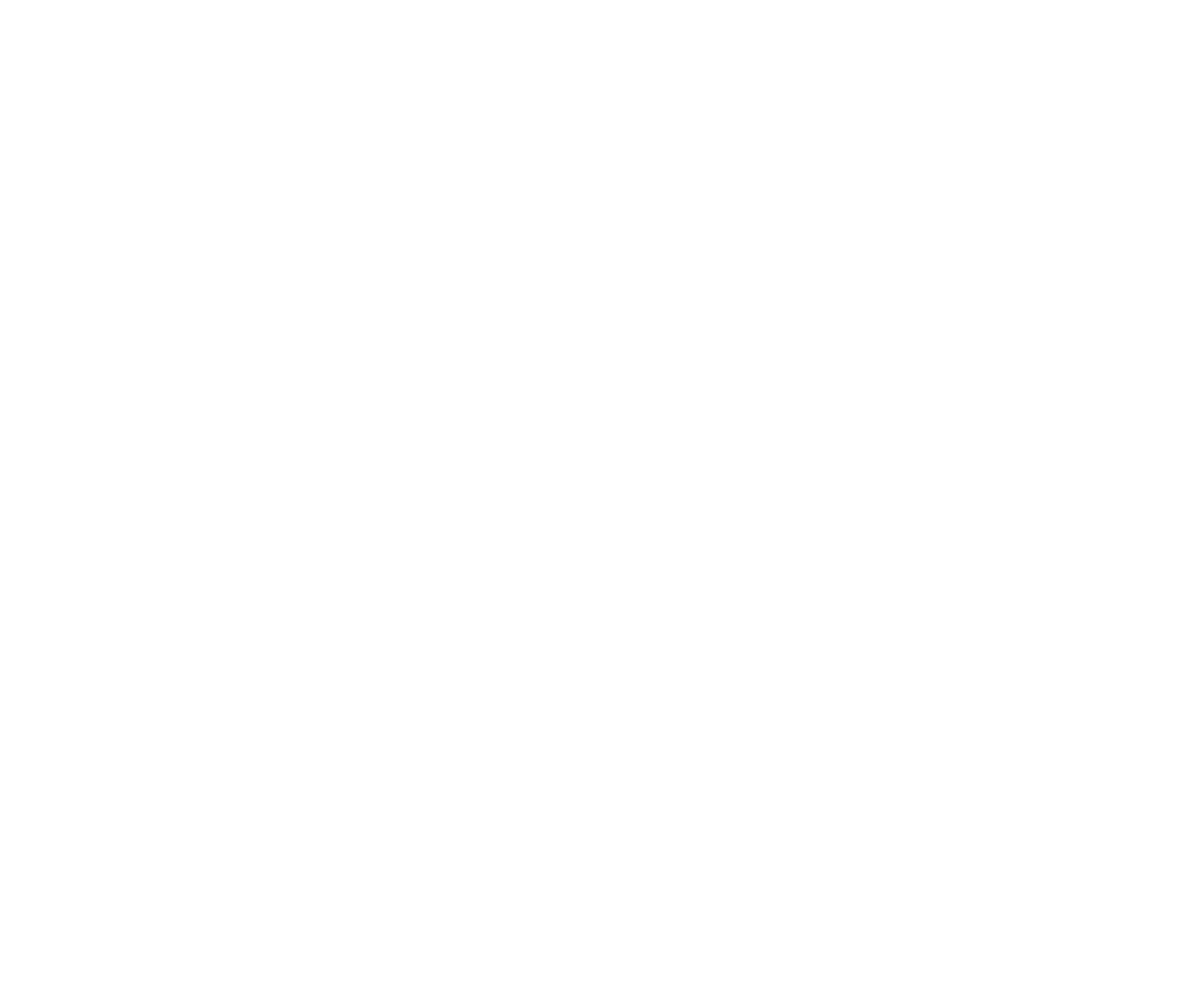
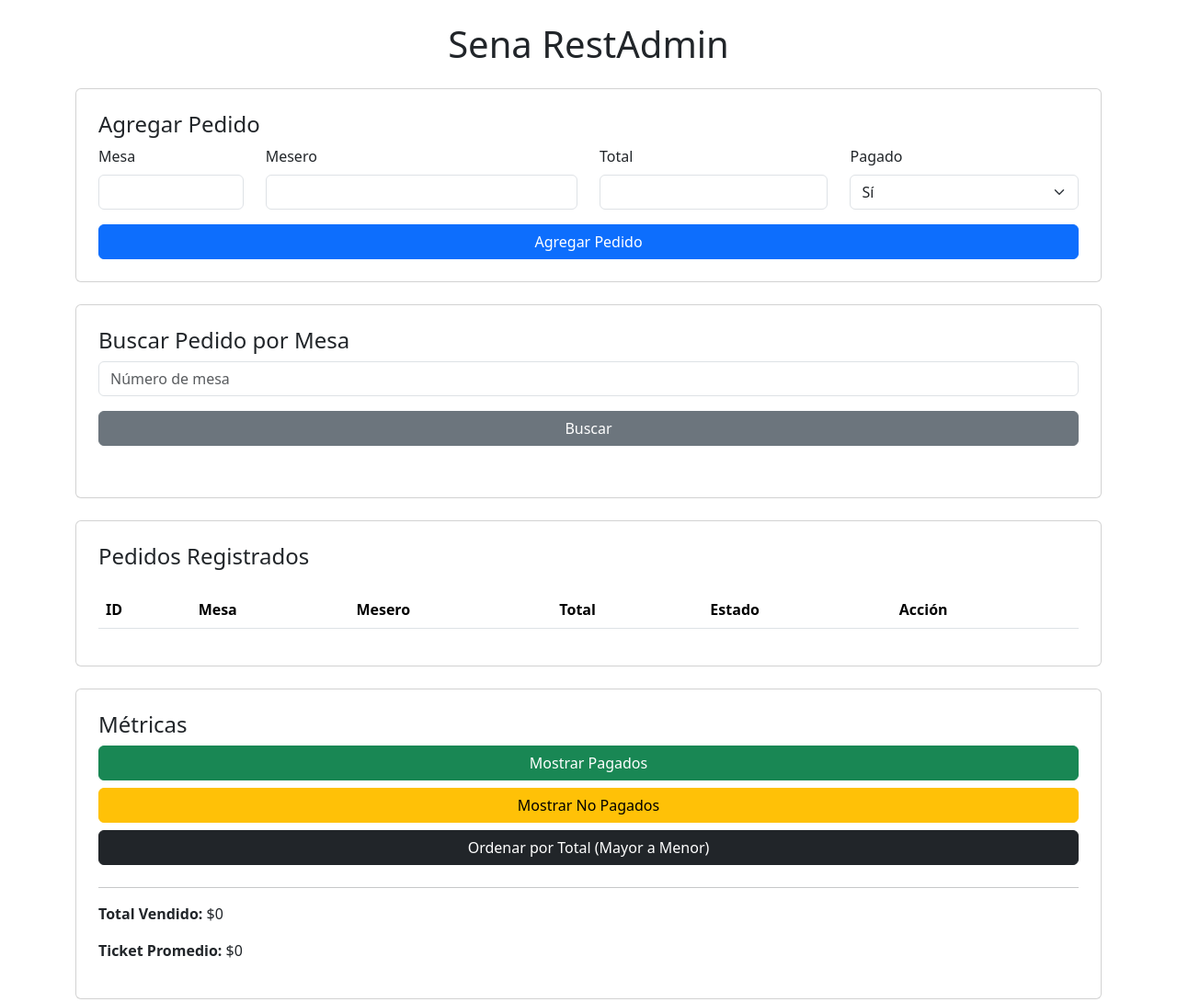
Before and after one commit to AlejandroLondonoValle/Sena-RestAdmin, a plain HTML site: page index.html in a window 1280 px wide. Shown: the whole page at 92% size. Before the commit the page ends 800 px from the top, so only its background shows below. Drawn offline with nearby package versions, Linux system fonts and the light colour scheme.

Commit message:
Se hace la estructura de html principal con estilos de bootstrap

```diff
--- a/index.html
+++ b/index.html
@@ -1,11 +1,85 @@
 <!DOCTYPE html>
-<html lang="en">
+<html lang="es">
 <head>
     <meta charset="UTF-8">
     <meta name="viewport" content="width=device-width, initial-scale=1.0">
     <title>Sena RestAdmin</title>
+    <link rel="stylesheet"
+          href="https://cdn.jsdelivr.net/npm/bootstrap@5.3.2/dist/css/bootstrap.min.css">
+    <link rel="stylesheet" href="src/css/styles.css">
 </head>
-<body>
+<body class="p-4">
 
+    <div class="container">
+        <h1 class="mb-4 text-center">Sena RestAdmin</h1>
+        <div class="card p-4 mb-4">
+            <h4>Agregar Pedido</h4>
+            <form id="formPedido">
+                <div class="row">
+                    <div class="col-md-2">
+                        <label class="form-label">Mesa</label>
+                        <input type="number" id="mesa" class="form-control" required>
+                    </div>
+
+                    <div class="col-md-4">
+                        <label class="form-label">Mesero</label>
+                        <input type="text" id="mesero" class="form-control" required>
+                    </div>
+
+                    <div class="col-md-3">
+                        <label class="form-label">Total</label>
+                        <input type="number" id="total" class="form-control" required>
+                    </div>
+
+                    <div class="col-md-3">
+                        <label class="form-label">Pagado</label>
+                        <select id="pagado" class="form-select">
+                            <option value="true">Sí</option>
+                            <option value="false">No</option>
+                        </select>
+                    </div>
+                </div>
+
+                <button class="btn btn-primary mt-3 w-100">Agregar Pedido</button>
+            </form>
+        </div>
+        <div class="card p-4 mb-4">
+            <h4>Buscar Pedido por Mesa</h4>
+            <input type="number" id="buscarMesa" class="form-control mb-3" placeholder="Número de mesa">
+            <button class="btn btn-secondary w-100" onclick="buscarPorMesa()">Buscar</button>
+
+            <ul id="resultadoBusqueda" class="mt-3"></ul>
+        </div>
+        <div class="card p-4 mb-4">
+            <h4>Pedidos Registrados</h4>
+            <table class="table table-striped mt-3">
+                <thead>
+                    <tr>
+                        <th>ID</th>
+                        <th>Mesa</th>
+                        <th>Mesero</th>
+                        <th>Total</th>
+                        <th>Estado</th>
+                        <th>Acción</th>
+                    </tr>
+                </thead>
+                <tbody id="tablaPedidos"></tbody>
+            </table>
+        </div>
+        <div class="card p-4 mb-4">
+            <h4>Métricas</h4>
+
+            <button class="btn btn-success mb-2 w-100" onclick="mostrarPagados()">Mostrar Pagados</button>
+            <button class="btn btn-warning mb-2 w-100" onclick="mostrarNoPagados()">Mostrar No Pagados</button>
+            <button class="btn btn-dark mb-2 w-100" onclick="ordenarPorTotal()">Ordenar por Total (Mayor a Menor)</button>
+
+            <hr>
+
+            <p><strong>Total Vendido:</strong> $<span id="totalVendido">0</span></p>
+            <p><strong>Ticket Promedio:</strong> $<span id="ticketPromedio">0</span></p>
+        </div>
+
+    </div>
+    <script src="src/js/main.js"></script>
 </body>
 </html>
```
